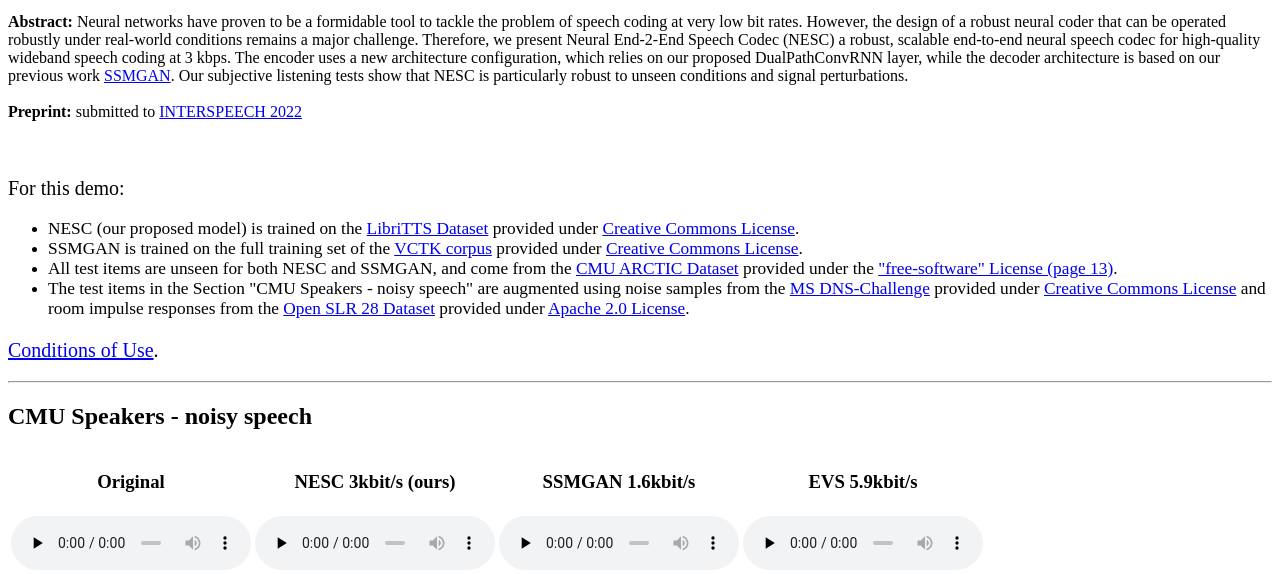
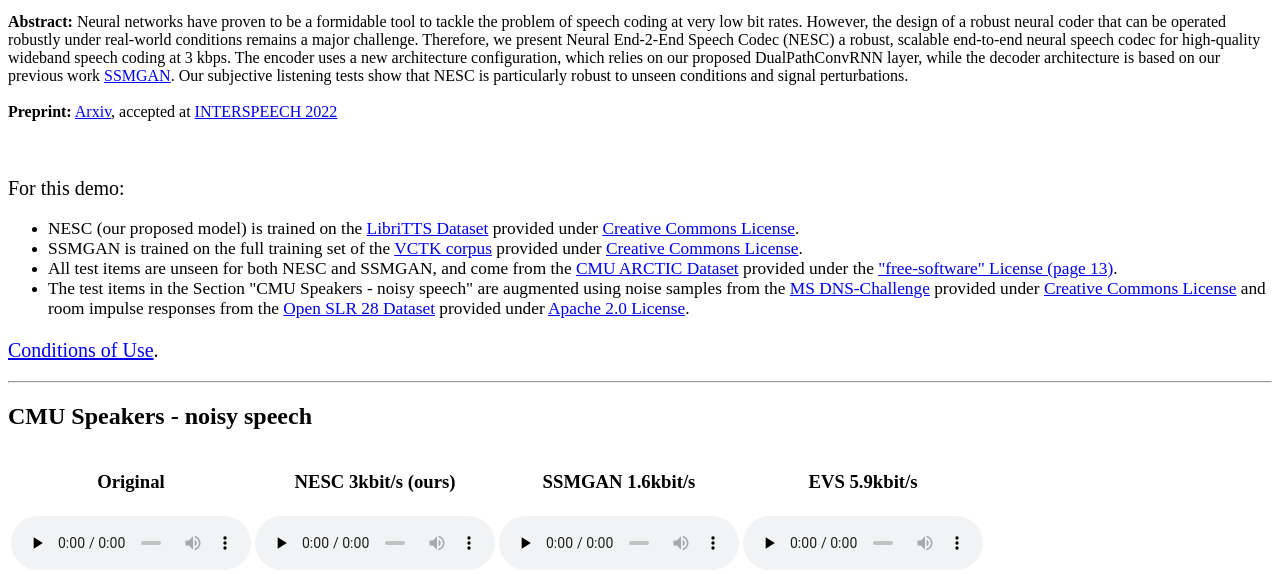
Before and after one commit to FhGSpCo/FhGSpCo.github.io, a plain HTML site: page nesc/index.html in a window 1280 px wide. Shown: the part 181-755 px from the top of the page. Drawn offline with Linux system fonts and the light colour scheme.

Commit message:
Add links to paper on Arxiv and intespeech22

```diff
--- a/nesc/index.html
+++ b/nesc/index.html
@@ -28,7 +28,7 @@
           The encoder uses a new architecture configuration, which relies on our proposed DualPathConvRNN layer, while the decoder architecture is based on our previous work <a href="https://arxiv.org/abs/2108.04051">SSMGAN</a>.
           Our subjective listening tests show that NESC is particularly robust to unseen conditions and signal perturbations.
 	  <br><br>
-	  <b>Preprint:</b> submitted to <a href="https://interspeech2022.org">INTERSPEECH 2022</a>
+	    <b>Preprint:</b> <a href="https://arxiv.org/abs/2207.03282">Arxiv</a>,  accepted at <a href="https://www.isca-speech.org/archive/pdfs/interspeech_2022/pia22_interspeech.pdf">INTERSPEECH 2022</a>
     </div>
     <br><br>
     <div>
```
